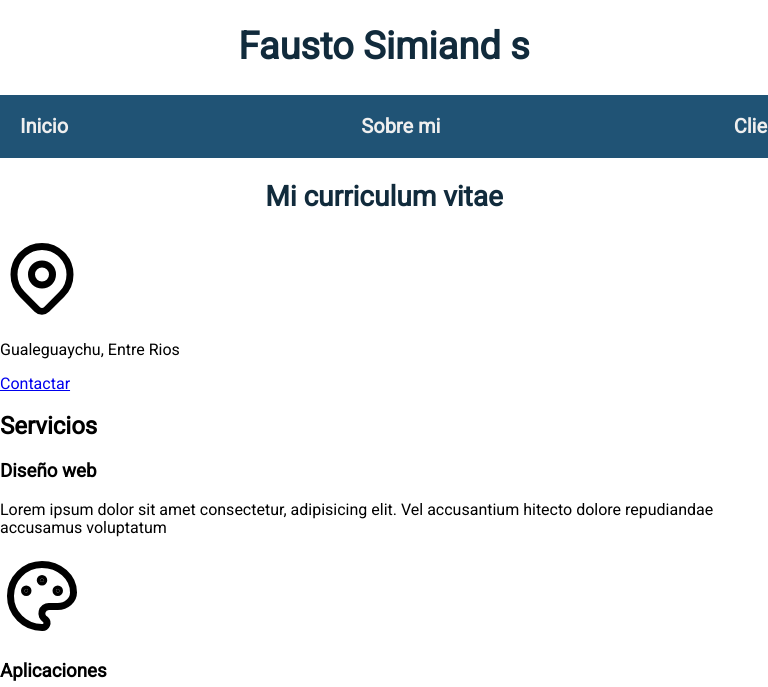
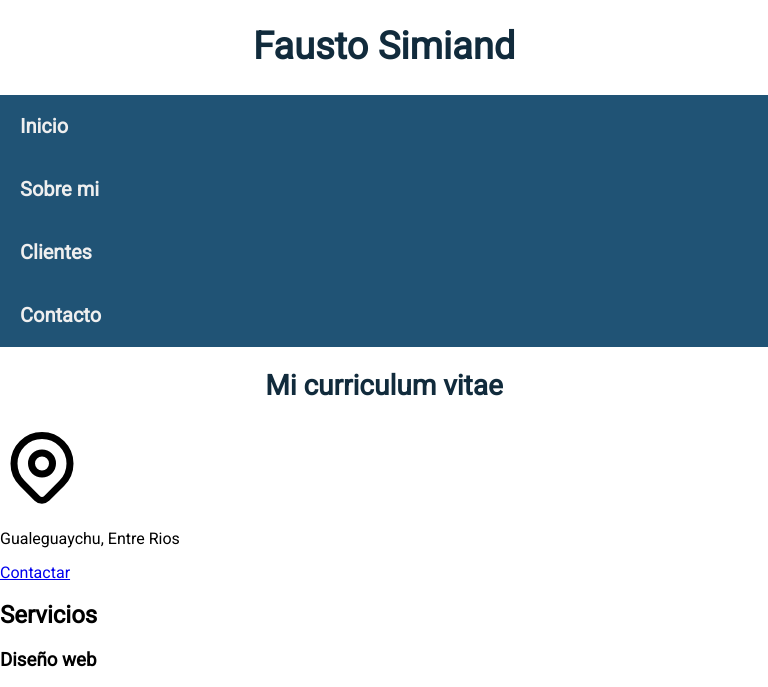
Before and after one commit to faustosimiand/freelancer_inicio, a plain HTML site: page index.html in a window 768 px wide. Shown: the top 687 px of the page. Drawn offline with Linux system fonts and the light colour scheme.

Commit message:
actualizacion barra para distintas plataformas

```diff
--- a/css/styles.css
+++ b/css/styles.css
@@ -39,6 +39,7 @@ section svg{
 }
 .navegacion-principal{
    display: flex;
+
    justify-content: space-between;
 }
 .navegacion-principal a {
@@ -53,6 +54,13 @@ section svg{
     color:black;
 }
 
-@media (min-width: 480px ){
-    bo
+@media (max-width: 768px) {
+    .navegacion-principal{
+        display: flex;
+        flex-direction: column;
+        justify-content: space-between;
+    }
 }
+@media (min-width: 768px) {
+    h1{}
+}
--- a/index.html
+++ b/index.html
@@ -17,7 +17,7 @@
 </head>
 <body>
     <header>
-        <h1 class="titulo"> Fausto Simiand s</h1>
+        <h1 class="titulo"> Fausto Simiand </h1>
     </header>
 
     <div class="nav-bg">
```
